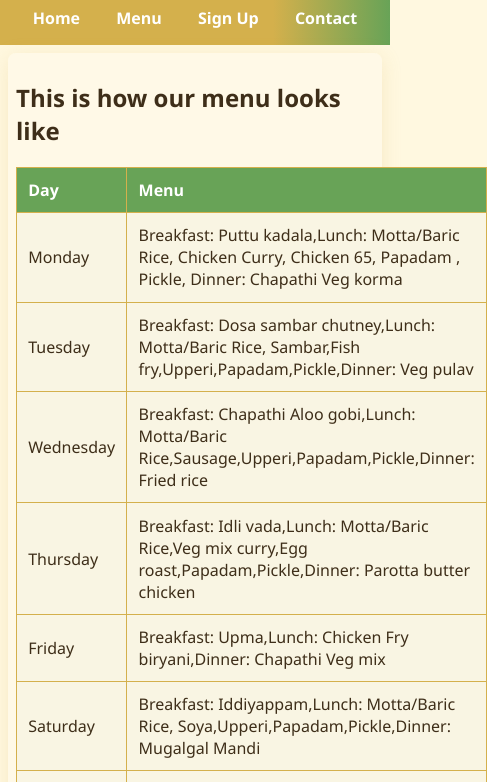
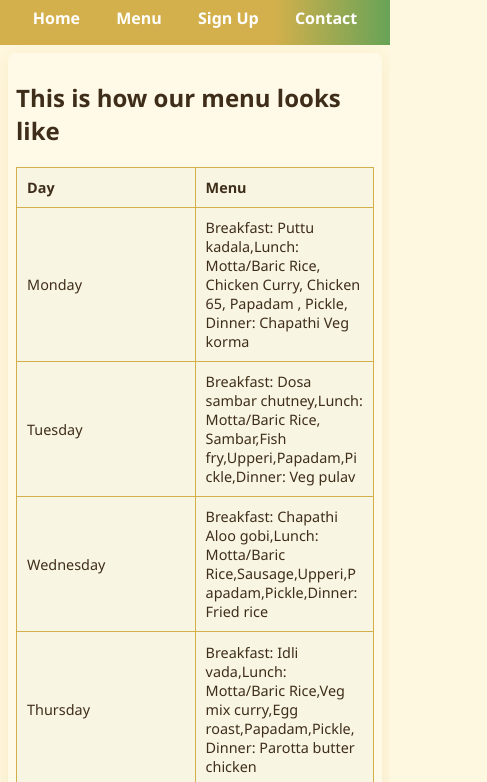
Before and after one commit to vishshetty6/ammas-kitchen.github.io, a website: page menu.html in a window 390 px wide. Shown: the part 62-844 px from the top of the page, 487 px wide, since content can reach past the window. Drawn offline with Linux system fonts and the light colour scheme.

Commit message:
Update styles.css

```diff
--- a/styles.css
+++ b/styles.css
@@ -81,15 +81,24 @@ main {
   width: 100%;
   border-collapse: collapse;
   background: #f9f5e3;
+  table-layout: fixed; /* Makes the table more flexible */
+  overflow-x: auto;  /* Allows horizontal scrolling on small screens */
 }
 .menu-table th, .menu-table td {
   border: 1px solid #d4b04c;
   padding: 0.7em;
   text-align: left;
+  word-wrap: break-word; /* Prevents long text from overflowing */
 }
-.menu-table th {
-  background: #68a357;
-  color: #fff;
+@media (max-width: 700px) {
+  .menu-table {
+    width: 100%; /* Ensures table is full width */
+    overflow-x: auto; /* Allow horizontal scrolling if needed */
+    -webkit-overflow-scrolling: touch; /* Smooth scrolling on iOS */
+  }
+    .menu-table th, .menu-table td {
+    font-size: 0.9em; /* Slightly smaller text on mobile */
+  }
 }
 form {
   display: flex;
```
